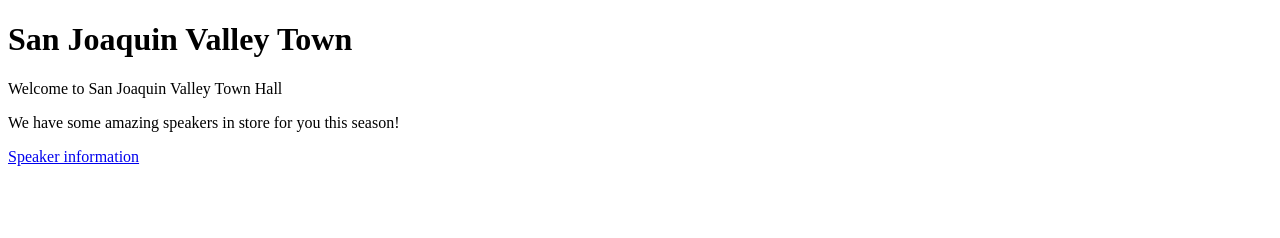
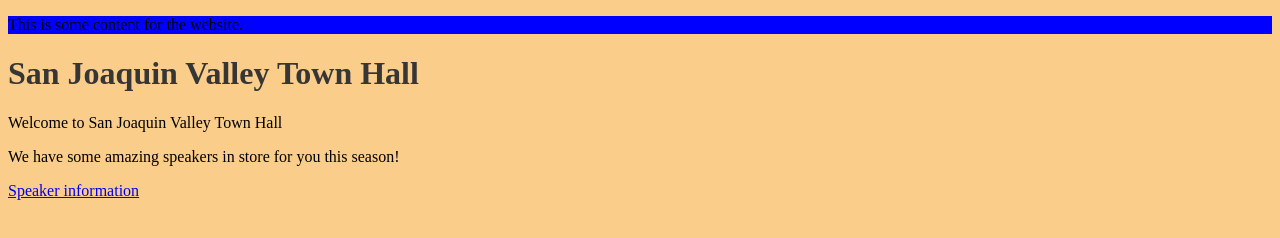
Before and after one commit to LioV21/COMPOO1A.LectureActivity2, a plain HTML site: page index.html in a window 1280 px wide. Drawn offline with Linux system fonts and the light colour scheme.

Commit message:
commit enter

```diff
--- a/index.html
+++ b/index.html
@@ -1,22 +1,22 @@
 <!DOCTYPE html>
+<!--This is the main page for the San Joaquin Valley Town Hall website-->
 <html lang="en">
-
 <head>
-<meta charset="utf-8">
-<title>San Joaquin Valley Town Hall</title>
-
-
+    <meta charset="utf-8">
+    <title>San Joaquin Valley Town Hall</title>
+    <link rel="stylesheet" href="main.css">
 </head>
 
 <body>
-<h1>San Joaquin Valley Town</h1>
-<p>Welcome to San Joaquin Valley Town Hall</p>
-<p>We have some amazing speakers in store for you this season!</p>
-<p><a href="speakers.html">Speaker information</a></p>
+    <div class="content">
+        <p>This is some content for the website.</p>
+        <!-- Missing closing </div> tag here -->
+    </div>
 
-
-
+    <h1>San Joaquin Valley Town Hall</h1>
+    <p>Welcome to San Joaquin Valley Town Hall</p>
+    <p>We have some amazing speakers in store for you this season!</p>
+    <p><a href="speakers.html">Speaker information</a></p>
 </body>
 
-
 </html>
--- /dev/null
+++ b/main.css
@@ -0,0 +1,21 @@
+/*********************************************************
+* Description: Primary style sheet for valleytownhall.com
+* Author: Lionel Villanueva
+*********************************************************/
+
+body {
+    background-color: #FACD8A; /* This is a shade of orange. */
+    }
+    h1 {
+    color: #363636;
+    }
+    h2 {
+    font-style: italic;
+    border-bottom: 3px solid #EF9C00; /* Add a line below h2s */
+    }
+    ul {
+    list-style-type: square; /* Changes the bullets to squares */
+    }
+    .content {
+         background-color: blue;/* "blu" is not a valid color value. It should be "blue" . */
+    }
```
